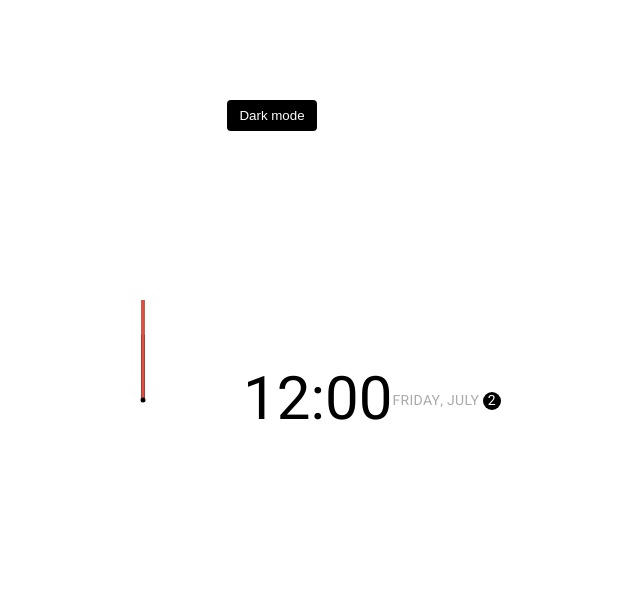
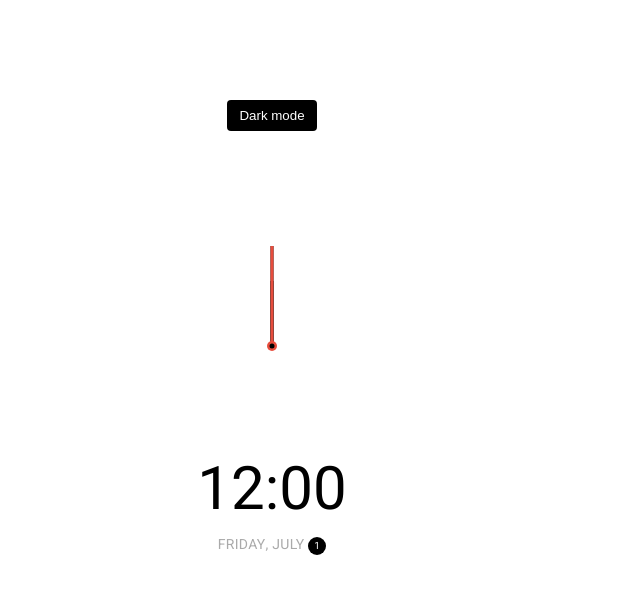
Before and after one commit to Archanach707/Theme-Clock, a plain HTML site: page index.html in a window 1280 px wide. Shown: the whole page, without its empty margins (368-1008 px from the left). Drawn offline with Linux system fonts and the light colour scheme.

Commit message:
1. modification in HTML file, 2. jump to js file

```diff
--- a/assets/style.css
+++ b/assets/style.css
@@ -97,7 +97,7 @@ body {
   border-radius: 50%;
 }
 
-.center-point {
+.center-point::after {
   content: '';
   background-color: var(--primary-color);
   width: 5px;
@@ -131,4 +131,5 @@ body {
   justify-content: center;
   line-height: 18px;
   transition: all 0.5s ease-in;
+  font-size: 10px;
 }
--- a/index.html
+++ b/index.html
@@ -21,10 +21,12 @@
       <div class="needle second"></div>
       <div class="center-point"></div>
     </div>
+
+    <div class="time">12:00</div>
+    <div class="date">Friday, July <Span class="circle">1</Span></div>
   </div>
 
-  <div class="time">12:00</div>
-  <div class="date">Friday, July <Span class="circle">2</Span></div>
+
 
 
 
--- a/js/index.js
+++ b/js/index.js
@@ -0,0 +1 @@
+const hourEL = document.querySelector('.hour')
```
